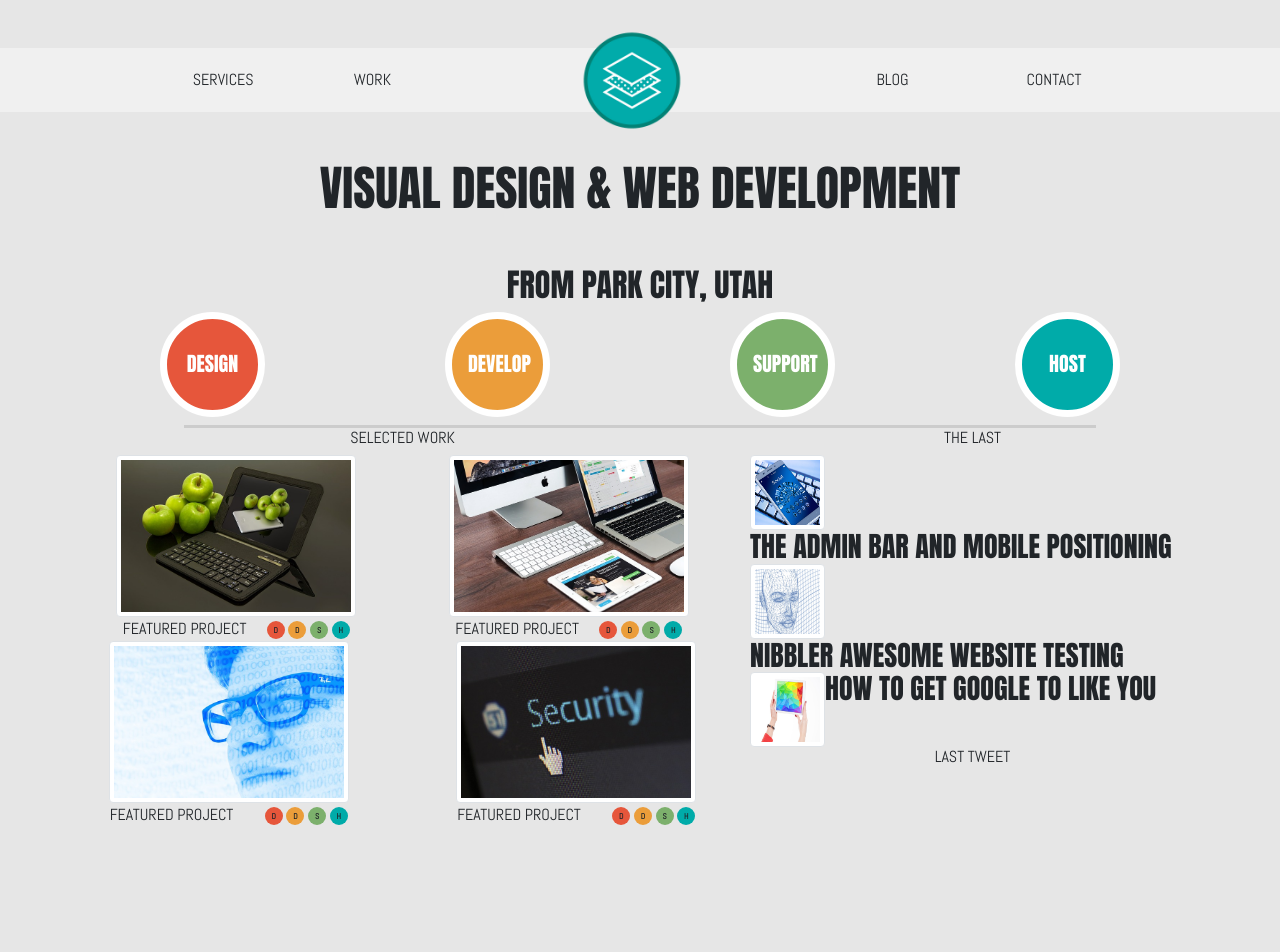
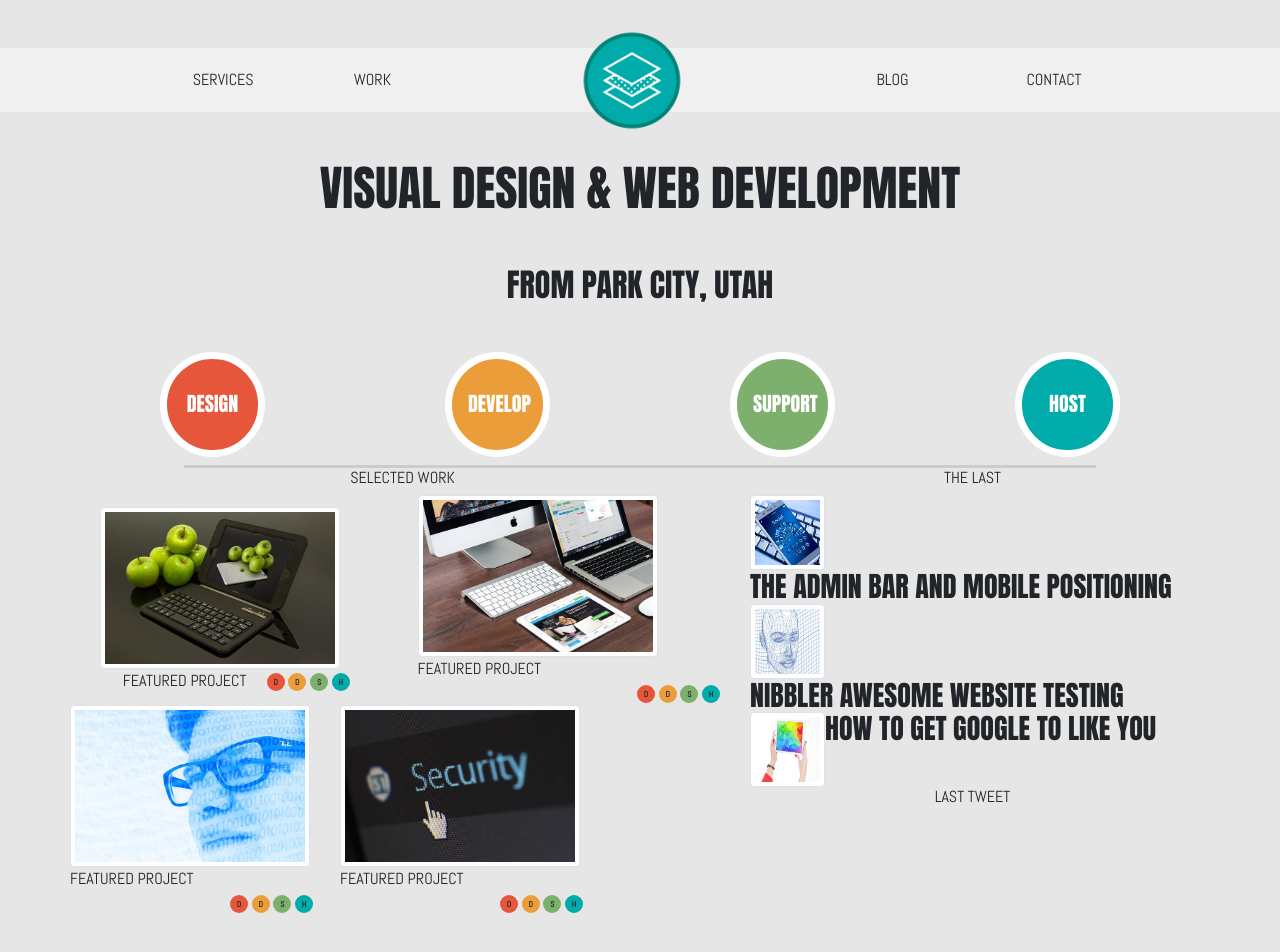
Before and after one commit to IsabellaAndMatt/CodeupDesignProject, a plain HTML site: page index.html in a window 1280 px wide. Before the commit the page ends 875 px from the top, so only its background shows below. Drawn offline with nearby package versions, Linux system fonts and the light colour scheme.

Commit message:
small updates. trying to fix the conatiner on line 61 to set size

```diff
--- a/index.html
+++ b/index.html
@@ -58,10 +58,10 @@
 
 </header>
 
-<div class="container my-5">
+<div class="container-lg my-5">
     <div class="text-align-center">
         <h2 class="mb-5 col-12"> VISUAL DESIGN & WEB DEVELOPMENT</h2>
-        <h4> FROM PARK CITY, UTAH</h4>
+        <h4 class="mb-5"> FROM PARK CITY, UTAH</h4>
     </div>
     <div class="row text-center">
         <div class="col-6 col-sm mb-2">
@@ -84,7 +84,8 @@
             <h6>SELECTED WORK</h6>
             <div class="row">
                 <div class="col row m-auto justify-content-center">
-                    <img src="./assets/images/apple-ipad.jpg" alt="apple-ipad" class="img-thumbnail img-size">
+                    <div class="col-12"><img src="./assets/images/apple-ipad.jpg" alt="apple-ipad"
+                                             class="img-thumbnail img-size"></div>
                     <div class="col-5 text-nowrap p-0">FEATURED PROJECT</div>
                     <div class="col-4 text-nowrap float-right text-right p-0">
                         <button class="btn btn-design btn-circle btn-sm font-weight-bolder p-0">D</button>
@@ -93,7 +94,7 @@
                         <button class="btn btn-host btn-circle btn-sm font-weight-bolder p-0">H</button>
                     </div>
                 </div>
-                <div class="col row m-auto justify-content-center">
+                <div class="col row m-auto justify-content-center d-none d-sm-block">
                     <img src="./assets/images/macbook.jpg" alt="macbook" class="img-thumbnail img-size img-fluid">
                     <div class="col-5 text-nowrap p-0">FEATURED PROJECT</div>
                     <div class="col-4 text-nowrap float-right text-right p-0">
@@ -105,7 +106,7 @@
                 </div>
 
                 <div class="row">
-                    <div class="col row m-auto justify-content-center">
+                    <div class="col row m-auto justify-content-center d-none d-sm-block">
                         <img src="./assets/images/man.jpg" alt="man" class="img-thumbnail img-size">
                         <div class="col-5 text-nowrap p-0">FEATURED PROJECT</div>
                         <div class="col-4 text-nowrap float-right text-right p-0">
@@ -115,7 +116,7 @@
                             <button class="btn btn-host btn-circle btn-sm font-weight-bolder p-0">H</button>
                         </div>
                     </div>
-                    <div class="col row m-auto justify-content-center">
+                    <div class="col row m-auto justify-content-center d-none d-sm-block">
                         <img src="./assets/images/security.jpg" alt="security" class="img-thumbnail img-size">
                         <div class="col-5 text-nowrap p-0">FEATURED PROJECT</div>
                         <div class="col-4 text-nowrap float-right text-right p-0">
```
